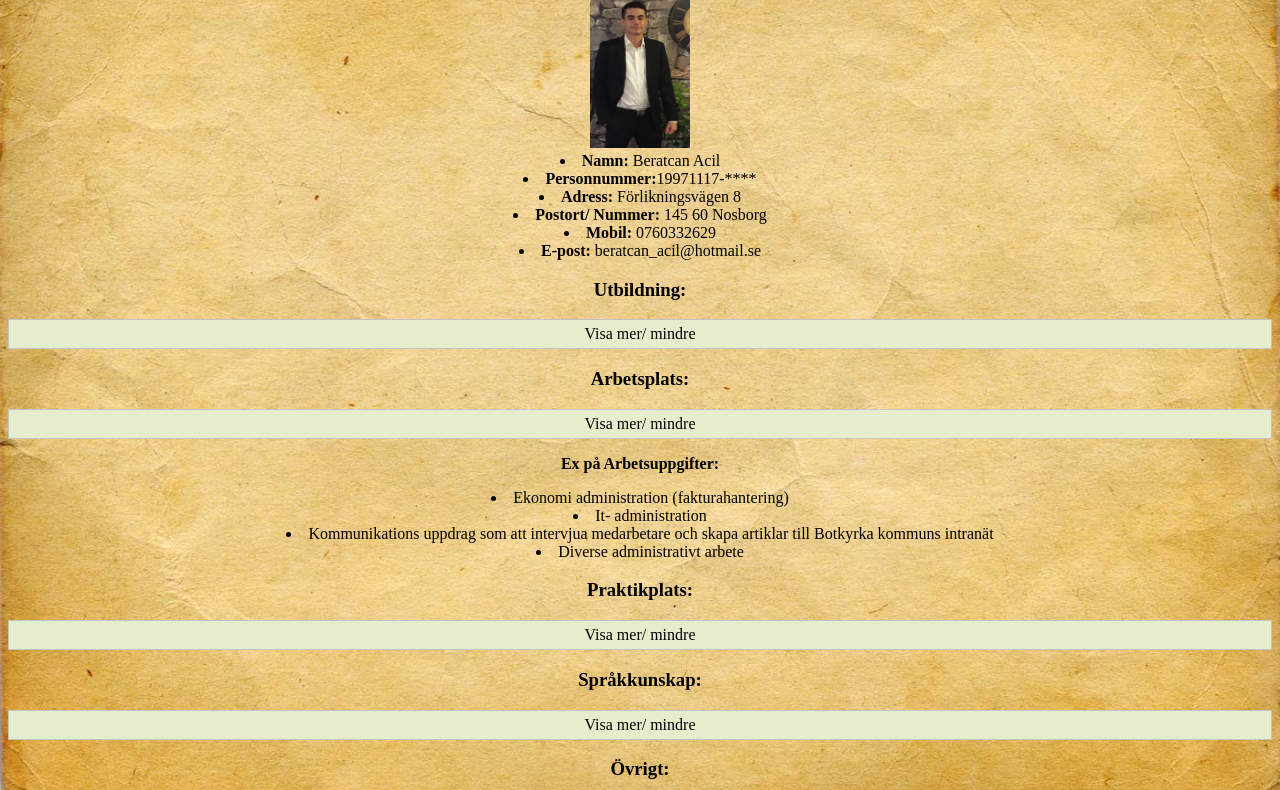
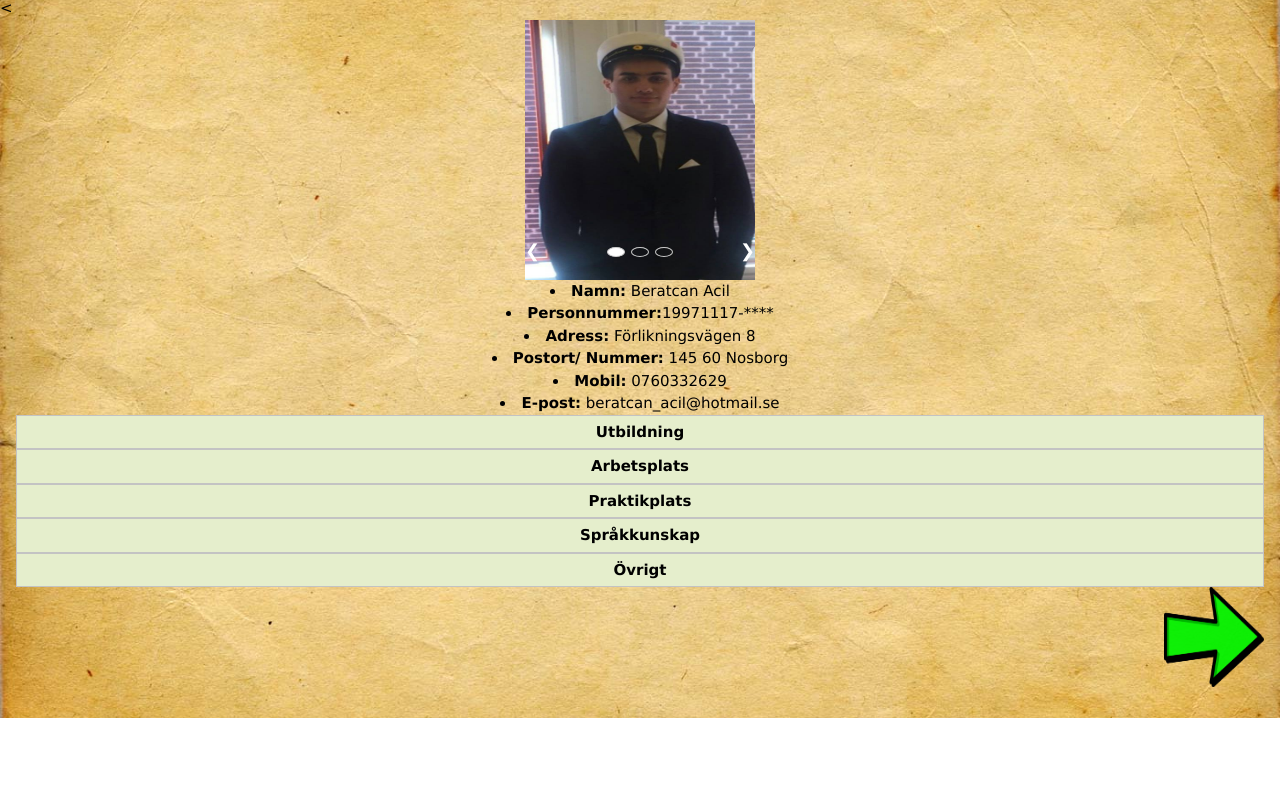
Before and after one commit to beratcan97/CV-websida, a plain HTML site: page Inlämningsuppgift 1/index.html in a window 1280 px wide. Shown: the part 82-872 px from the top of the page. After the commit the page ends 800 px from the top, so only its background shows below. Drawn offline with nearby package versions, Linux system fonts and the light colour scheme.

Commit message:
final before sending in to teacher

```diff
--- a/Inlämningsuppgift 1/PersonligBrev.css
+++ b/Inlämningsuppgift 1/PersonligBrev.css
@@ -17,6 +17,7 @@ body {
     background-image: url("paper.jpg");
     background-size: 100% auto;
 }
+/*
 #snow{
 	background: none;
 	font-family: Androgyne;
@@ -52,3 +53,4 @@ body {
   50% {background-position: 500px 500px, 100px 200px, -100px 150px;}
   100% {background-position: 500px 1000px, 200px 400px, -100px 300px;}
 }
+*/
--- a/Inlämningsuppgift 1/index.html
+++ b/Inlämningsuppgift 1/index.html
@@ -7,6 +7,13 @@
     <ul style="list-style-type:disc"></ul>
     <div id="snow">
     </div>
+    <meta name="viewport" content="width=device-width, initial-scale=1">
+<link rel="stylesheet" href="http://www.w3schools.com/lib/w3.css">
+<style>
+.mySlides {display:none}
+.w3-left, .w3-right, .w3-badge {cursor:pointer}
+.w3-badge {height:10px;width:10px;padding:10}
+</style>
 <script src="https://ajax.googleapis.com/ajax/libs/jquery/3.1.1/jquery.min.js"></script>
 <script>
 $(document).ready(function(){
@@ -97,10 +104,50 @@ $(document).ready(function(){
 </style>
 </head>
 <body>
-        <h1>Beratcan Acil CV</h1>
-        <center>
-        <img src="Beratcan.jpg" alt="Beratcan" style="text-align: center;width:100px;height:150px;">
-        </center>
+    <h1>Beratcan Acil CV</h1>
+<    <div class="w3-content w3-display-container" style="max-width:230px">
+  <img class="mySlides" src="Beratcan1.jpg" style="text-align: center;width:230px;height:260px;">
+  <img class="mySlides" src="Beratcan2.png" style="text-align: center;width:230px;height:260px;">
+  <img class="mySlides" src="beratcan3.jpg" style="text-align: center;width:230px;height:260px;">
+  <div class="w3-center w3-section w3-large w3-text-white w3-display-bottommiddle" style="width:100%">
+    <div class="w3-left w3-padding-left w3-hover-text-khaki" onclick="plusDivs(-1)">&#10094;</div>
+    <div class="w3-right w3-padding-right w3-hover-text-khaki" onclick="plusDivs(1)">&#10095;</div>
+    <span class="w3-badge demo w3-border w3-transparent w3-hover-white" onclick="currentDiv(1)"></span>
+    <span class="w3-badge demo w3-border w3-transparent w3-hover-white" onclick="currentDiv(2)"></span>
+    <span class="w3-badge demo w3-border w3-transparent w3-hover-white" onclick="currentDiv(3)"></span>
+  </div>
+</div>
+
+<script>
+var slideIndex = 1;
+showDivs(slideIndex);
+
+function plusDivs(n) {
+  showDivs(slideIndex += n);
+}
+
+function currentDiv(n) {
+  showDivs(slideIndex = n);
+}
+
+function showDivs(n) {
+  var i;
+  var x = document.getElementsByClassName("mySlides");
+  var dots = document.getElementsByClassName("demo");
+  if (n > x.length) {slideIndex = 1}
+  if (n < 1) {slideIndex = x.length}
+  for (i = 0; i < x.length; i++) {
+     x[i].style.display = "none";
+  }
+  for (i = 0; i < dots.length; i++) {
+     dots[i].className = dots[i].className.replace(" w3-white", "");
+  }
+  x[slideIndex-1].style.display = "block";
+  dots[slideIndex-1].className += " w3-white";
+}
+</script>
+
+        <div class="w3-container">
         <li><b>Namn:</b> Beratcan Acil</li>
         <li><b>Personnummer:</b>19971117-****</li>
         <li><b>Adress:</b> Förlikningsvägen 8</li>
@@ -108,28 +155,19 @@ $(document).ready(function(){
         <li><b>Mobil:</b> 0760332629</li>
         <li><b>E-post:</b> beratcan_acil@hotmail.se</li>
 
-        <h3>Utbildning:</h3>
-        <div id="flip">Visa mer/ mindre</div>
-        <div id="panel"><p>Kvarnhagskolan 2007-2013</p><p>Tumba gymnasium (Finansekonomi spets)	2013-2016</p><p>Nackademin (Programutvecklare.NET, Share-Point)   2016-2018</p></div>
-        <h3>Arbetsplats:</h3>
-        <div id="flip2">Visa mer/ mindre</div>
-        <div id="pane2">Botkyrkakommun (vård och omsorgsförvaltningen)	2015</div>
-        <p><b>Ex på Arbetsuppgifter:</b></p>
-        <li>Ekonomi administration (fakturahantering)</li>
-        <li>It- administration</li>
-        <li>Kommunikations uppdrag som att intervjua medarbetare och skapa artiklar till Botkyrka kommuns intranät</li>
-        <li>Diverse administrativt arbete</li>
+        <div id="flip"><b>Utbildning</b></div>
+        <div id="panel"><p>Kvarnhagskolan 2007-2013</p><p>Tumba gymnasium (Finansekonomi spets)	2013-2016</p><p>Nackademin (Programutvecklare.NET, Share-Point) 2016-2018</p></div>
 
-        <h3>Praktikplats:</h3>
-        <div id="flip3">Visa mer/ mindre</div>
+        <div id="flip2"><b>Arbetsplats</b></div>
+        <div id="pane2"><p>Botkyrkakommun (vård och omsorgsförvaltningen) 2015</p><p><b>EX på Arbetsuppgifter</b></p><p>Ekonomi administration (fakturahantering), It- administration, Kommunikations uppdrag som att intervjua medarbetare och skapa artiklar till Botkyrka kommuns intranät, Diverse administrativt arbete</p></div>
+
+        <div id="flip3"><b>Praktikplats</b></div>
         <div id="pane3"><p>Konsum Johanneshov</p></div>
 
-        <h3>Språkkunskap:</h3>
-        <div id="flip4">Visa mer/ mindre</div>
+        <div id="flip4"><b>Språkkunskap</b></div>
         <div id="pane4"><p><b>Svenska</b> första språk behandlar det lika bra som mitt modersmål</p><p><b>Turkiska</b> modersmål väldigt goda kunskaper</p><p><b>Engelska</b> engelska 6 (gymnasium nivå)</p></div>
 
-        <h3>Övrigt:</h3>
-        <div id="flip5">Visa mer/ mindre</div>
+        <div id="flip5"><b>Övrigt</b></div>
         <div id="pane5"><p>Har B-körkort</p><p><b>Har även mycket goda kunskaper inom..</b></p><p>Office paketet</p><p>aditro(för faktura hantering)</p><p>C#</p><p>ADO.NET</p><p>Entitty Framework</p><p>Visual studio/ Code</p><p>Database</p><p>HTML</p><p>CSS</p><p>Javascript</p><p>JQuery</p></div>
 
         <a href="personligbrev.html" style="float: right;"><img border="0" alt="PersonligBrev" src="arrow.png" width="100" height="100"></a>
--- a/V1 HTML CSS grunder/index.css
+++ /dev/null
@@ -1,7 +0,0 @@
-body {
-    background-color: yellow;
-}
-h1 {
-    color: white;
-    text-align: center;
-}
```
Also changed, not shown: Inlämningsuppgift 1/PersonligBrev.html (+53 -4 lines), V1 HTML CSS grunder/index.html (deleted, +0 -17 lines), Inlämningsuppgift 1/Beratcan1.jpg (added), Inlämningsuppgift 1/Beratcan2.png (added), Inlämningsuppgift 1/Beratcan3.JPG (renamed from Inlämningsuppgift 1/Beratcan.JPG), Inlämningsuppgift 1/arrow-back.png (added).
